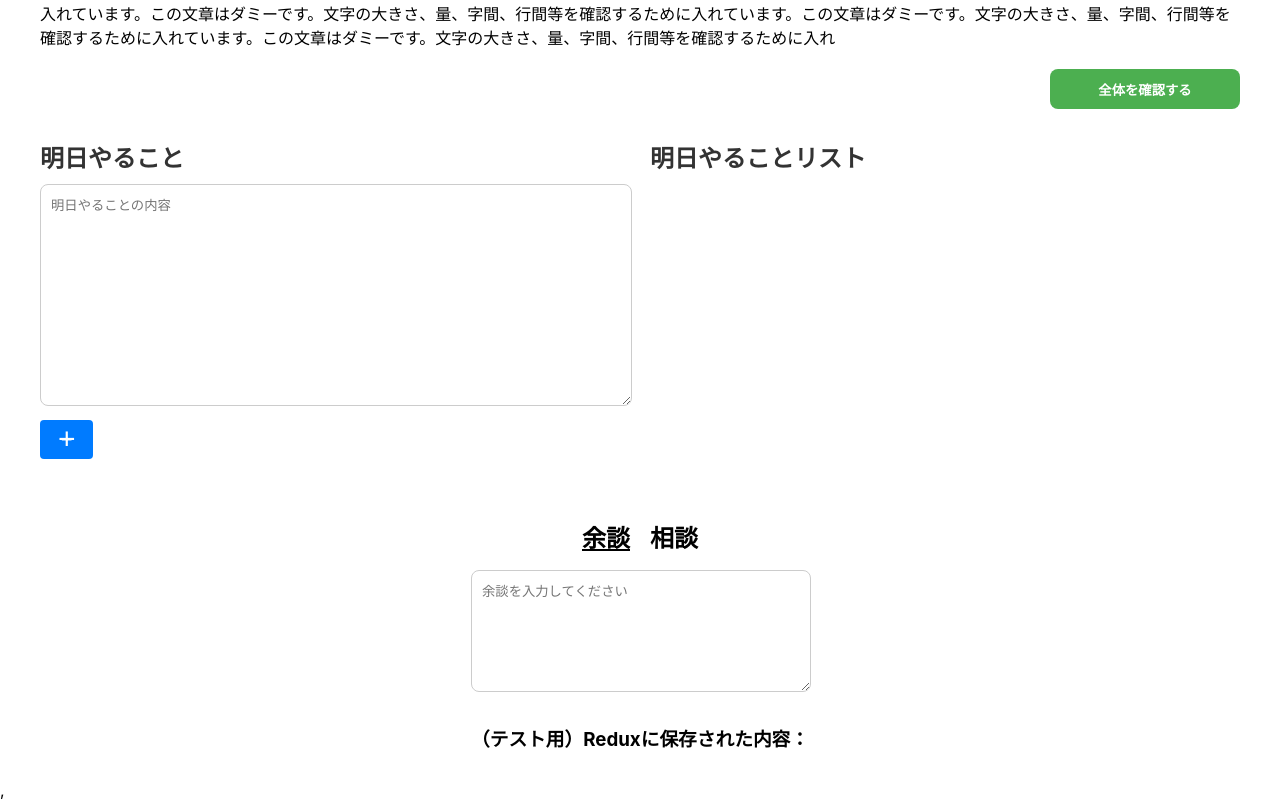
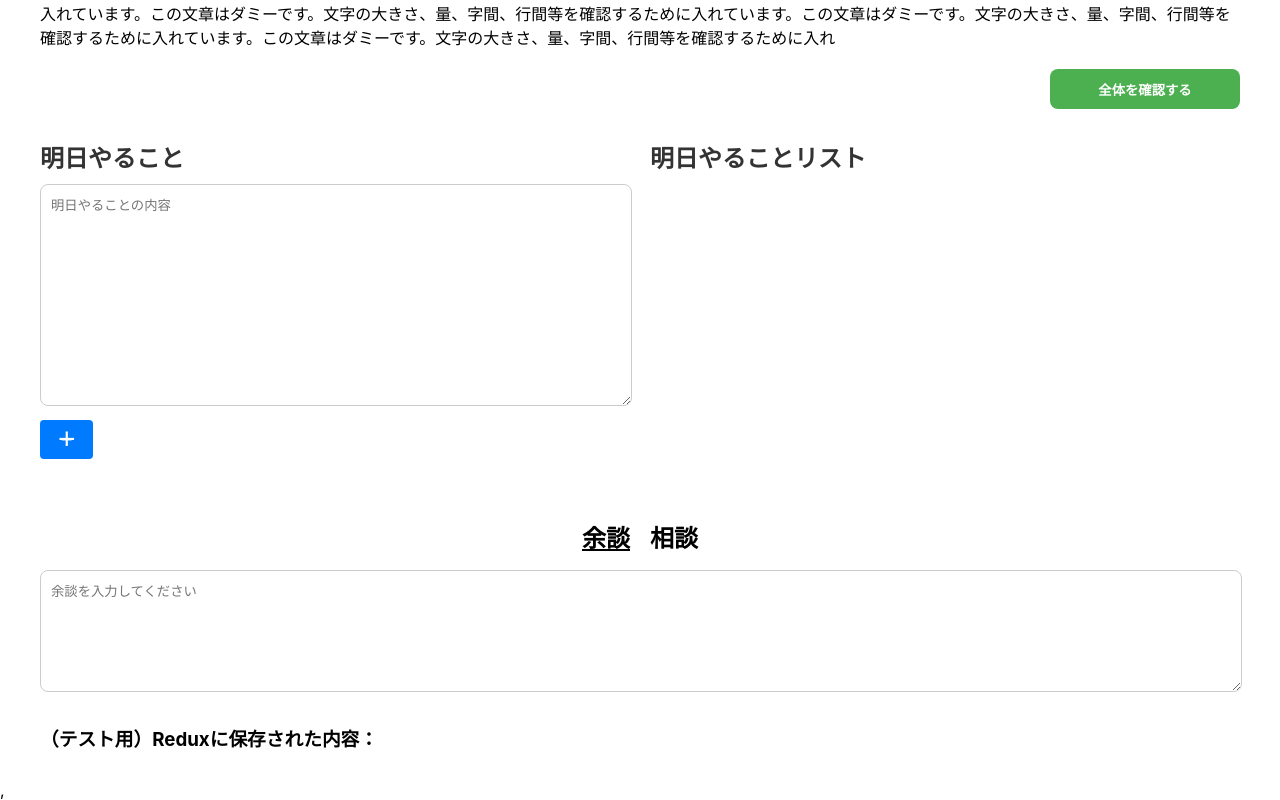
Before and after one commit to apprentice-team-3/DEV2, a React (Create React App) app in the folder nippo-kun/: page / in a window 1280 px wide. Shown: the part 1139-1939 px from the top of the page. Built offline with nearby package versions, Linux system fonts and the light colour scheme.

Commit message:
テキストエリアの幅を調整

```diff
--- a/nippo-kun/src/components/digression-and-help/digression/index.css
+++ b/nippo-kun/src/components/digression-and-help/digression/index.css
@@ -2,6 +2,7 @@
   padding: 0 40px;
   position: relative;
   margin-bottom: 10px;
+  flex: 1;
 }
 
 .digression__title {
--- a/nippo-kun/src/components/digression-and-help/help/index.css
+++ b/nippo-kun/src/components/digression-and-help/help/index.css
@@ -2,6 +2,7 @@
   padding: 0 40px;
   position: relative;
   margin-bottom: 10px;
+  flex: 1;
 }
 
 .help__title {
```
